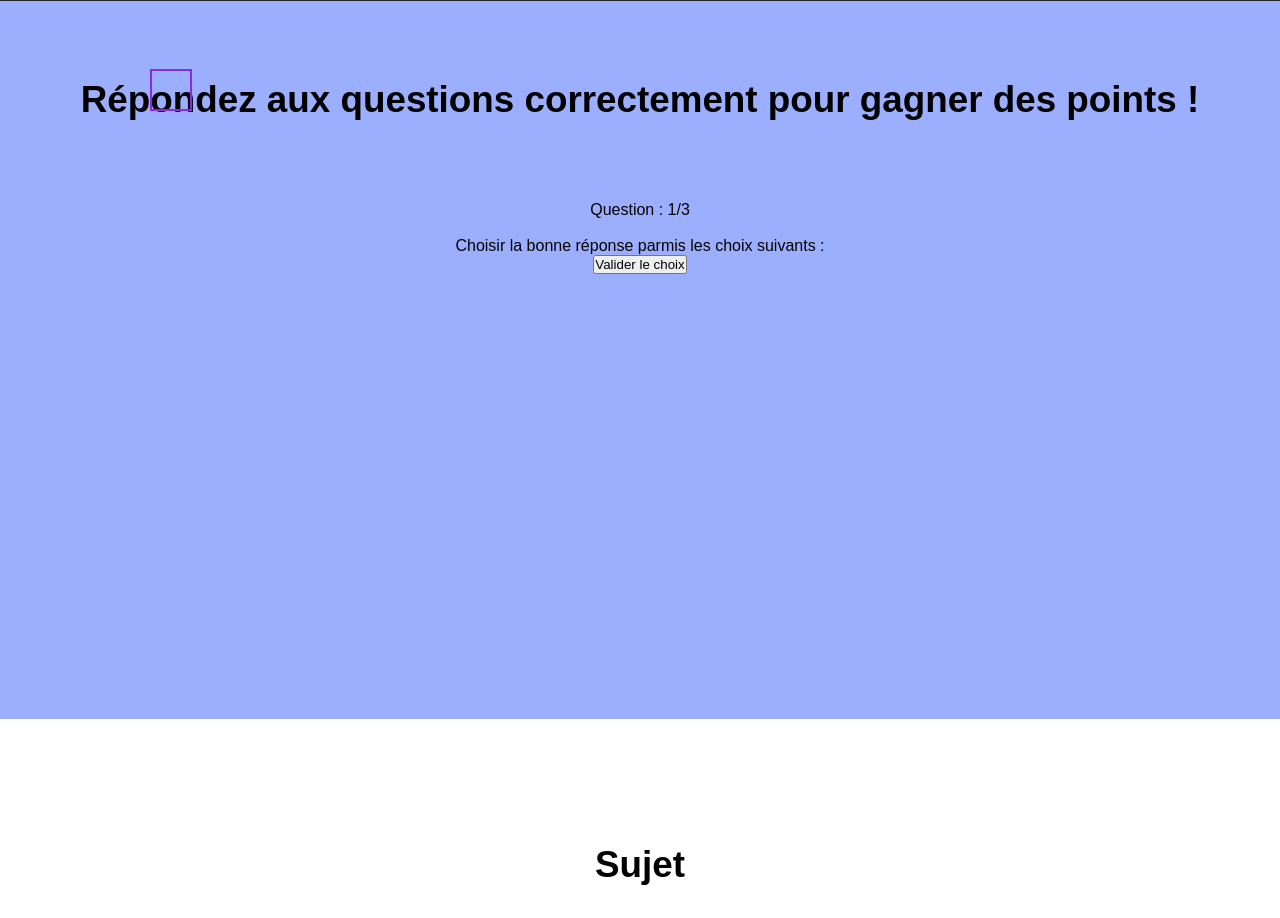
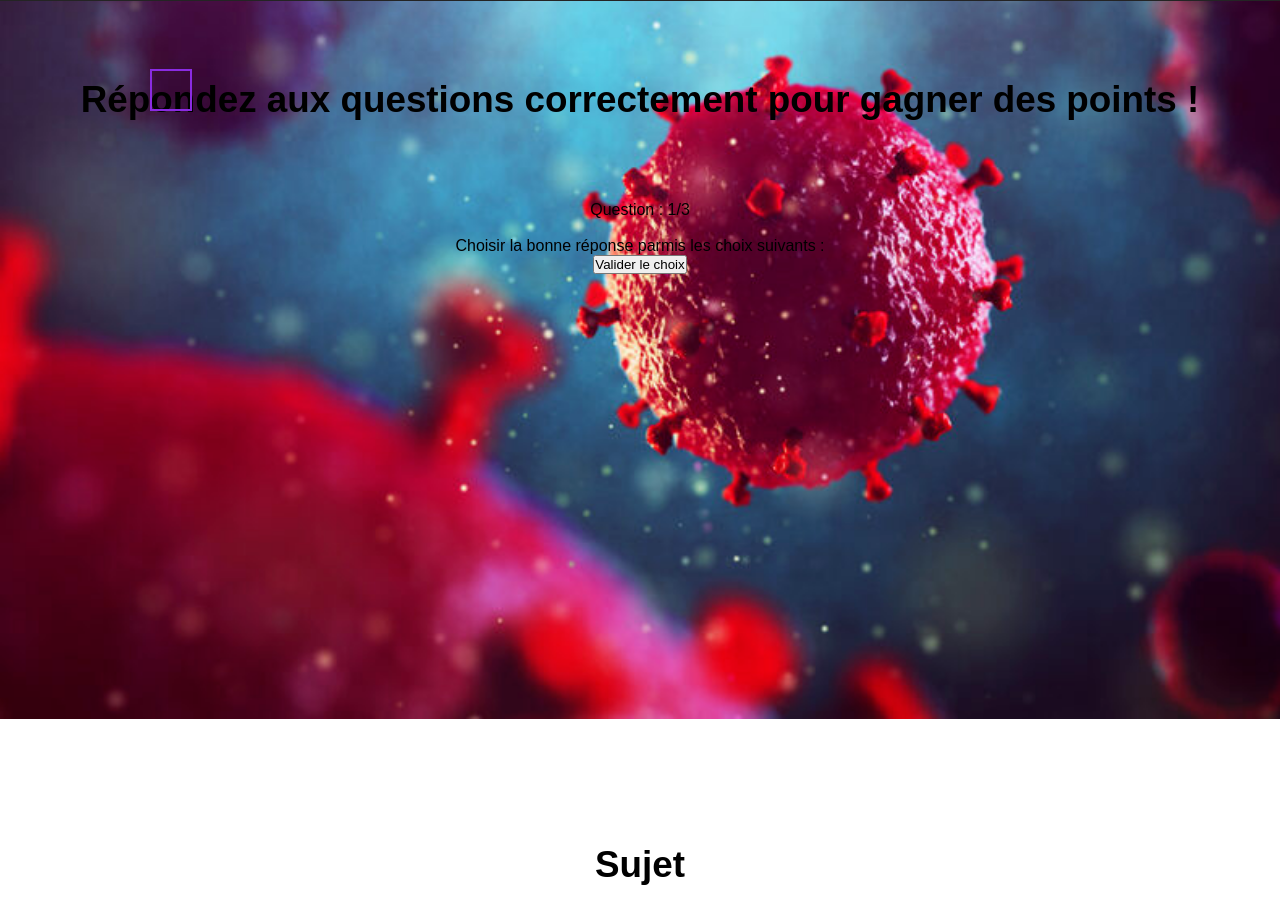
Before and after one commit to TitouanPastor/SisQuest, a PHP site: page / in a window 1280 px wide. Shown: the part 81-999 px from the top of the page. Run offline with PHP 8.4, Linux system fonts and the light colour scheme; data that the repository does not hold is empty.

Commit message:
commit fond jeu

```diff
--- a/css/style.css
+++ b/css/style.css
@@ -117,11 +117,17 @@
     margin-bottom: 10vh;
 }
 #jeu{
+    background-image: url("../img/virus.png");
+    backdrop-filter: blur(10px);
+    background-size: cover;
+    background-repeat:no-repeat;
     padding-top: 10vh;
     align-items: center;
     justify-content: space-between;
     text-align: center;
-    width: 80vw;
+    width: 100%;
+    height: 90vh;
+
 }
 #reponse {
 
@@ -131,11 +137,6 @@
 /*//        DIV PRINCIPALE      //*/
 /*////////////////////////////////*/
 
-#jeu {
-    width: 100%;
-    height: 90vh;
-    background-color: rgb(156, 175, 255);
-}
 
 section#information {
     padding-top: 5em;
```
Also changed, not shown: img/virus.png (added).
